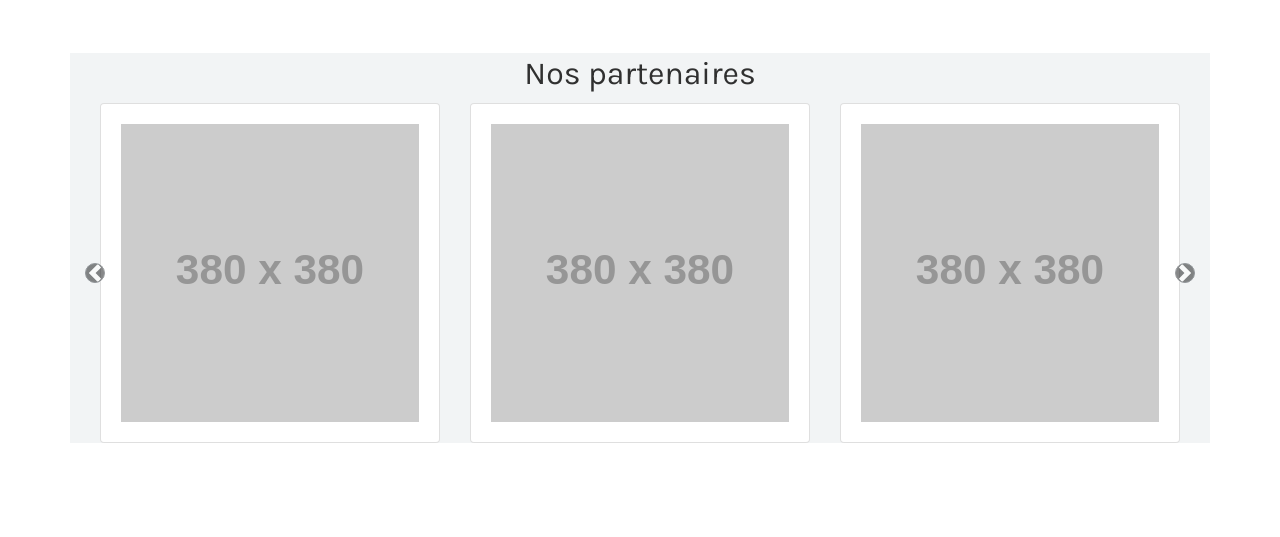
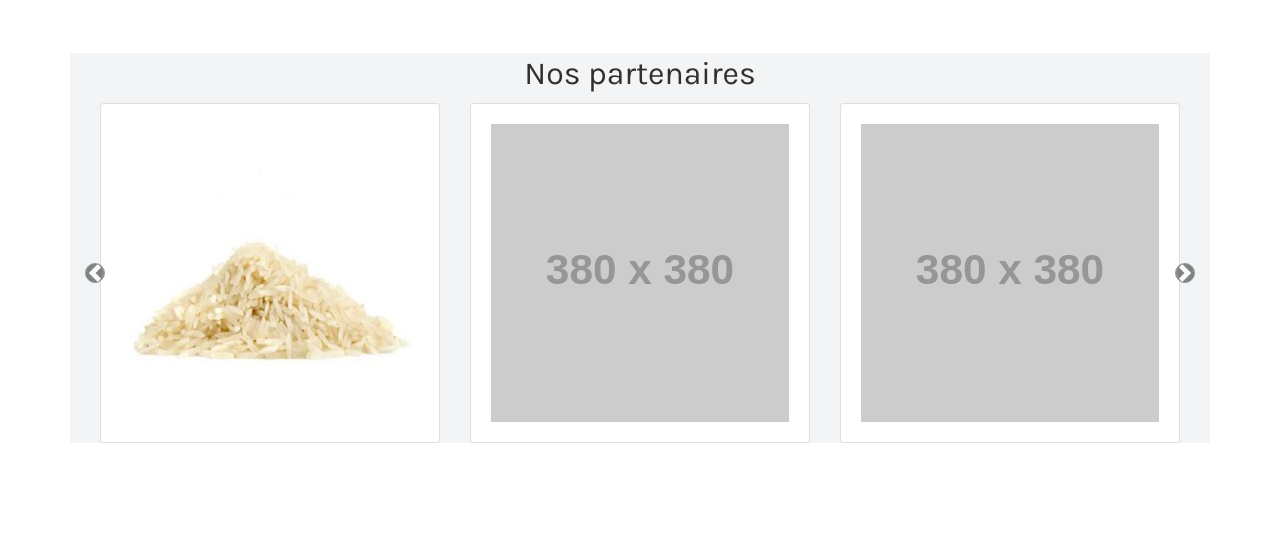
Before and after one commit to ismael4174/GanLogis, a plain HTML site: page index.html in a window 1280 px wide. Shown: the part 5340-5877 px from the top of the page. Drawn offline with nearby package versions, Linux system fonts and the light colour scheme; placeholder pictures from the web are drawn by us.

Commit message:
Update index.html

```diff
--- a/index.html
+++ b/index.html
@@ -520,7 +520,7 @@
                     <div class="carousel-item active">
                         <div class="col-md-4">
                             <div class="card card-body">
-                                <img class="img-fluid" src="http://placehold.it/380?text=1">
+                                <img class="img-fluid" src="img/riz3.jpg">
                             </div>
                         </div>
                     </div>
```
